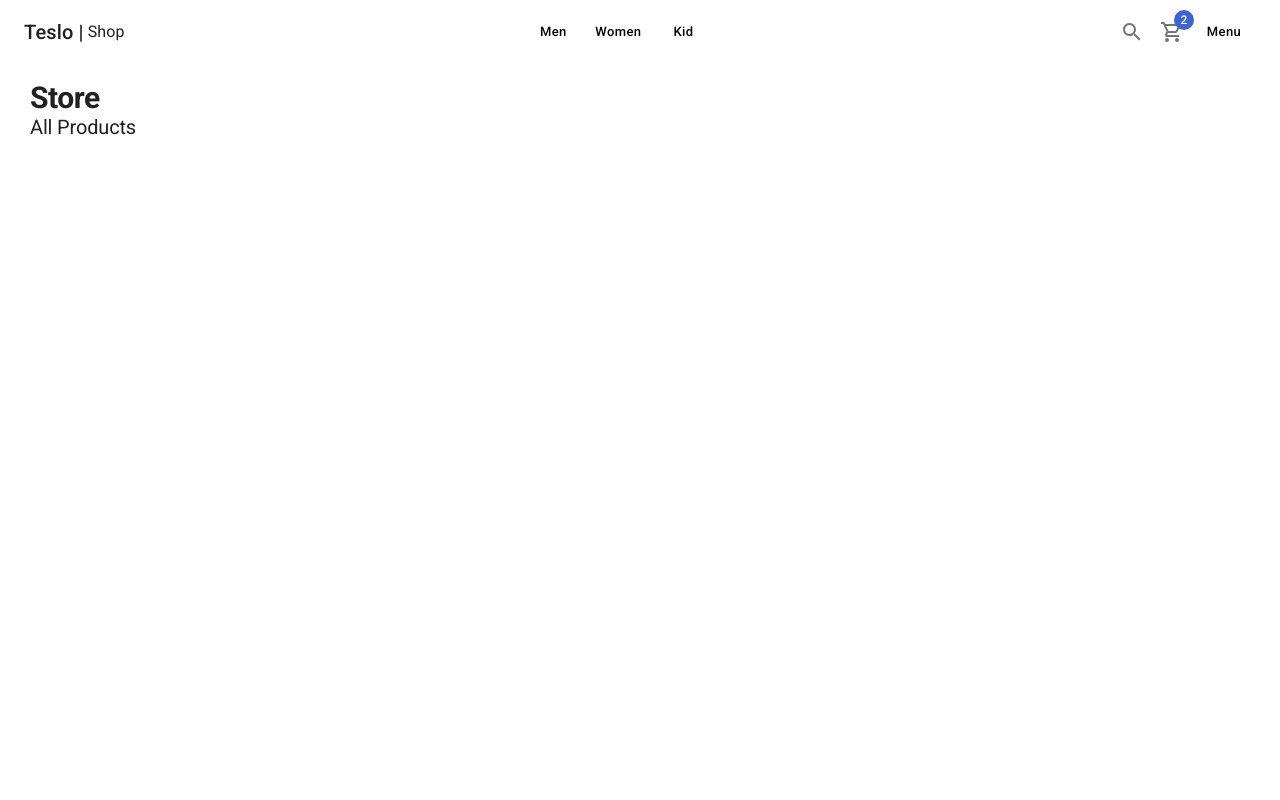
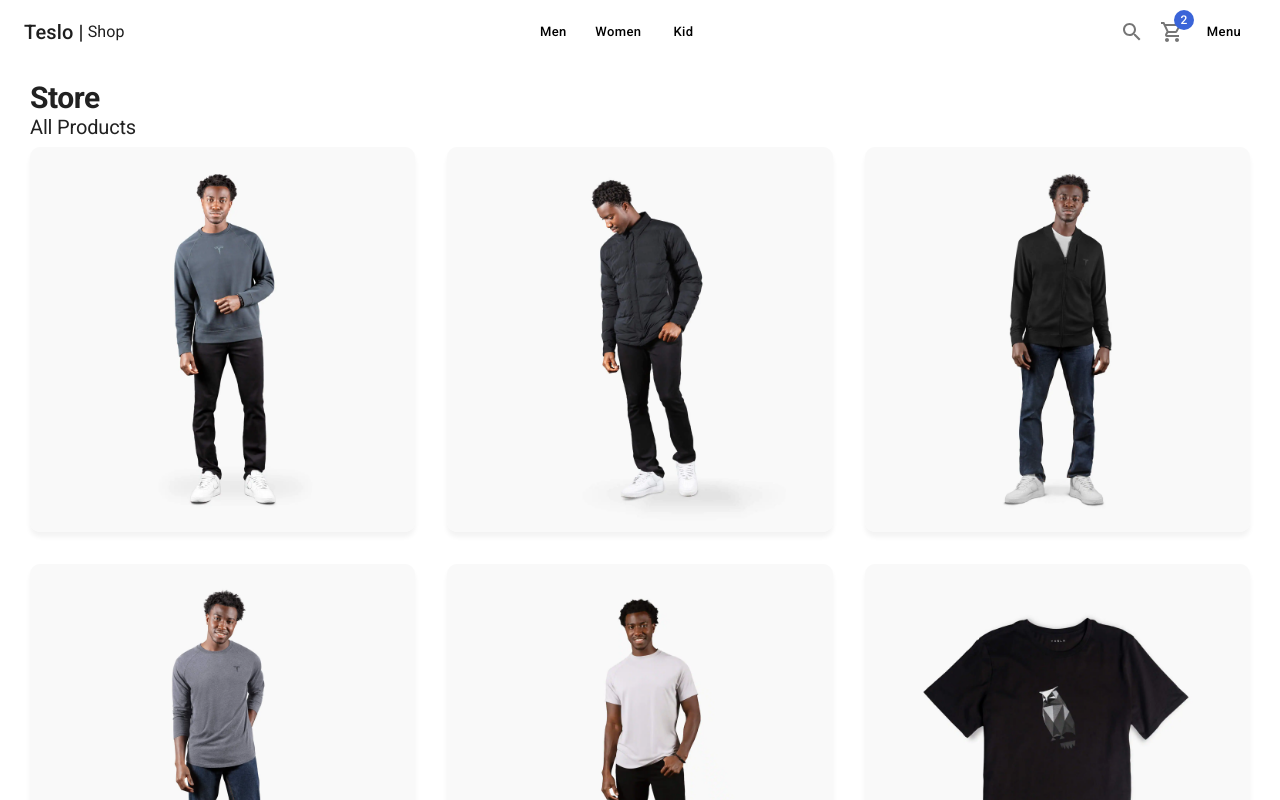
Before and after one commit to frgryr2001/Teslo-shop, a Next.js app: page / in a window 1280 px wide. Shown: the top 800 px of the page. Built offline with nearby package versions, Linux system fonts and the light colour scheme.

Commit message:
homepage

```diff
--- a/pages/index.tsx
+++ b/pages/index.tsx
@@ -1,8 +1,16 @@
-import { Typography } from "@mui/material";
+import {
+  Card,
+  CardActionArea,
+  CardMedia,
+  Grid,
+  Typography,
+} from "@mui/material";
 import { ShopLayout } from "../components/layouts";
+import { initialData } from "../database/products";
 
 export default function Home() {
   return (
+    <>
       <ShopLayout
         title={"Teslo-Shop"}
         pageDescription={
@@ -15,6 +23,23 @@ export default function Home() {
         <Typography variant="h2" sx={{ mb: 1 }}>
           All Products
         </Typography>
+
+        <Grid container spacing={4}>
+          {initialData.products.map((product) => (
+            <Grid item xs={6} sm={4} key={product.slug}>
+              <Card>
+                <CardActionArea>
+                  <CardMedia
+                    component={"img"}
+                    image={`products/${product.images[0]}`}
+                    alt={product.title}
+                  ></CardMedia>
+                </CardActionArea>
+              </Card>
+            </Grid>
+          ))}
+        </Grid>
       </ShopLayout>
+    </>
   );
 }
```
Also changed, not shown: pages/404.tsx (added, +32 -0 lines). Lines whose indentation alone changed are shown as unchanged.
